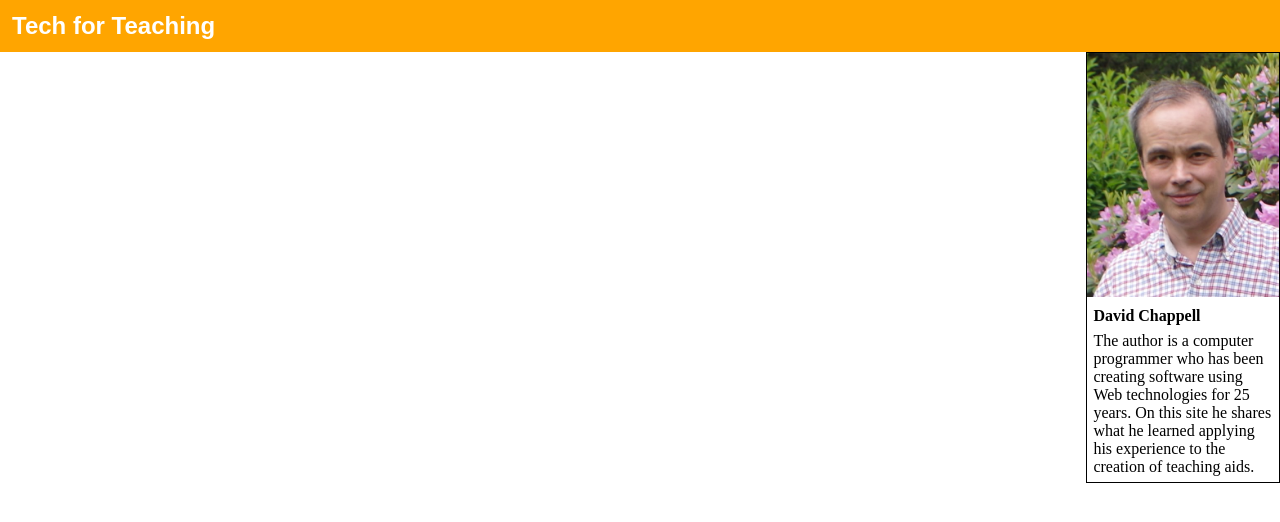
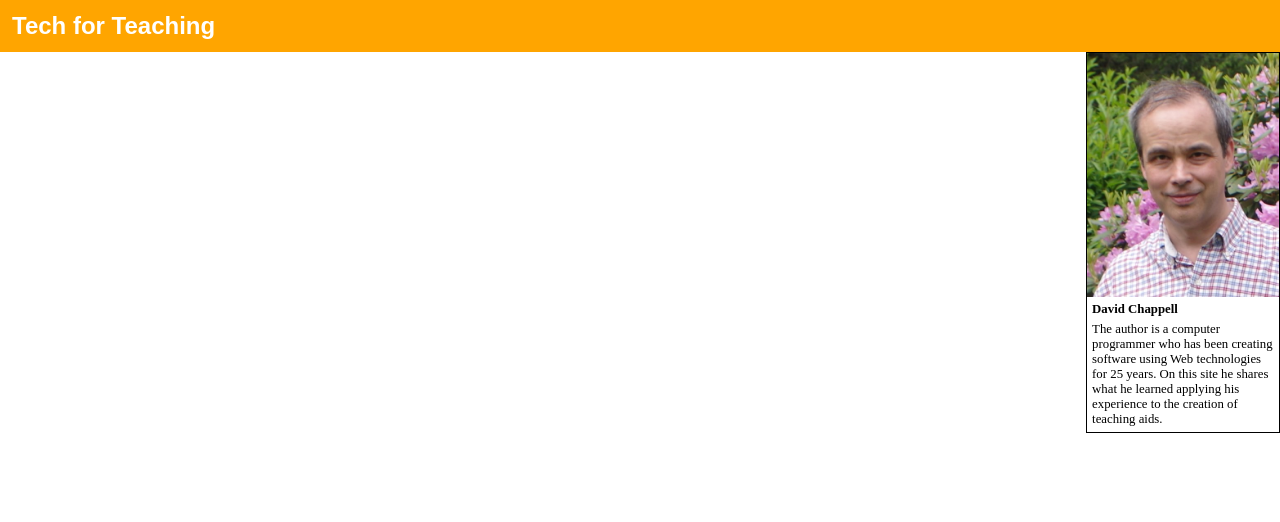
Before and after one commit to david672orford/tech-for-teaching, a Jekyll site: the page built from index.md, in a window 1280 px wide. Shown: the top 522 px of the page. Built offline with Jekyll 4.4.1, drawn with Linux system fonts in a browser that asks for light colours; our own code applies the rules of GitHub Pages for plain Markdown files.

Commit message:
Adjusted style

```diff
--- a/assets/css/style.css
+++ b/assets/css/style.css
@@ -35,12 +35,14 @@
 
 DIV.author_box {
 	width: 15%;
-	max-width: 400px;
+	max-width: 200px;
 	border: thin solid black;
 	float: right;
+	font-size: 80%;
 	}
 DIV.author_box IMG {
 	width: 100%;
+	display: block;
 	}
 DIV.author_byline {
 	font-weight: bold;
```
